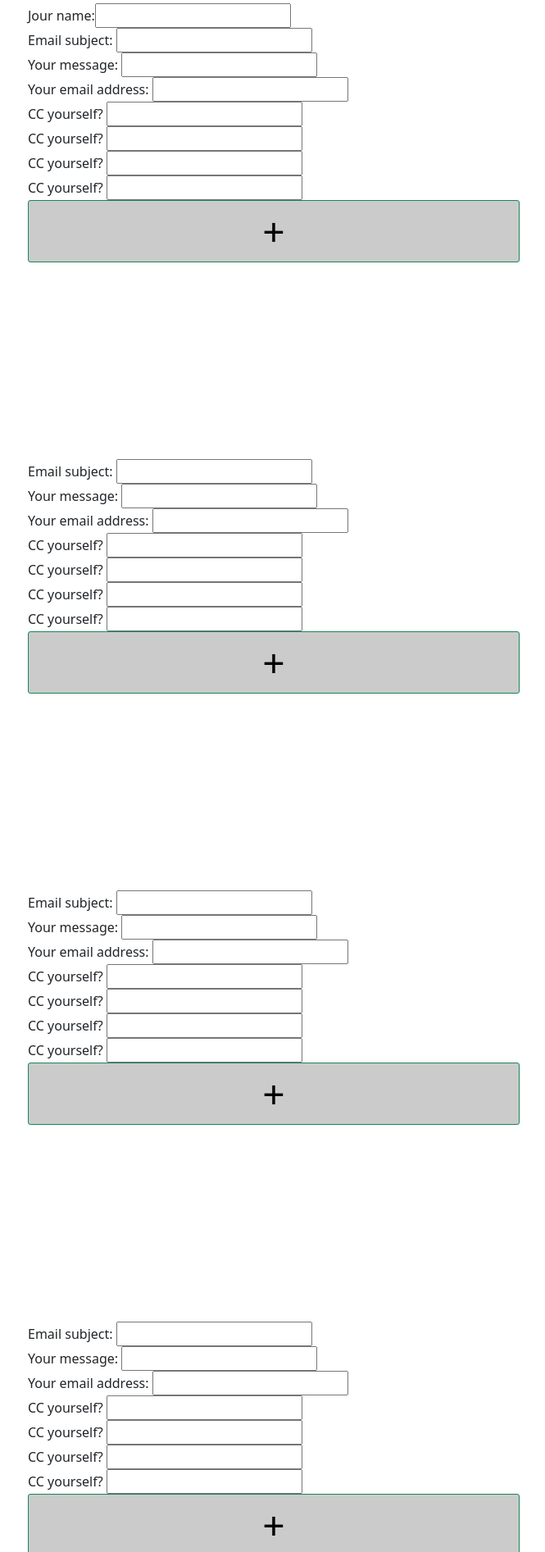
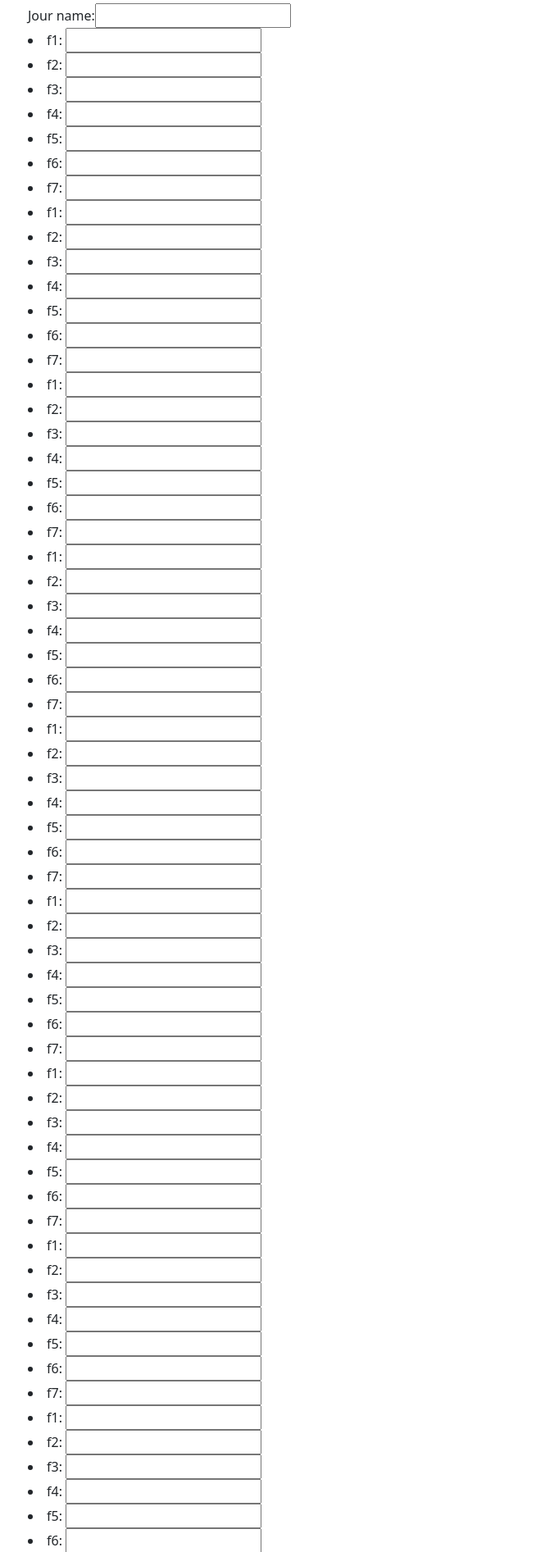
Before and after one commit to Suroga/tahJournal, a Django app: page /tah/calculation1/ in a window 1280 px wide. Shown: the part 116-2009 px from the top of the page at 82% size, without its empty margins (48-713 px from the left). Run offline with Django 3.2, Linux system fonts and the light colour scheme; the visitor is signed in with stand-in values (Sample User, id 1); parts of the project's set-up code (start-up, migrations or seed data) failed here and were passed over; some libraries are stand-ins or nearby versions.

Commit message:
FormSet Complete
Co-authored-by: Илья <F4VOUR1TE@users.noreply.github.com>
Co-authored-by: Artem Nikiforov <artemnikiforovv@users.noreply.github.com>
Co-authored-by: Sergey <Suroga@users.noreply.github.com>

```diff
--- a/journal/journal/templates/tah/calculation1.html
+++ b/journal/journal/templates/tah/calculation1.html
@@ -1,110 +1,42 @@
 {% extends "base.html" %}
 {% block content %}
-<!-- <script type='text/javascript'>
-    function updateElementIndex(el, prefix, ndx) {
-        var id_regex = new RegExp('(' + prefix + '-\\d+)');
-        var replacement = prefix + '-' + ndx;
-        if ($(el).attr("for")) $(el).attr("for", $(el).attr("for").replace(id_regex, replacement));
-        if (el.id) el.id = el.id.replace(id_regex, replacement);
-        if (el.name) el.name = el.name.replace(id_regex, replacement);
-    }
-    function cloneMore(selector, prefix) {
-        var newElement = $(selector).clone(true);
-        var total = $('#id_' + prefix + '-TOTAL_FORMS').val();
-        newElement.find(':input:not([type=button]):not([type=submit]):not([type=reset])').each(function() {
-            var name = $(this).attr('name').replace('-' + (total-1) + '-', '-' + total + '-');
-            var id = 'id_' + name;
-            $(this).attr({'name': name, 'id': id}).val('').removeAttr('checked');
-        });
-        newElement.find('label').each(function() {
-            var forValue = $(this).attr('for');
-            if (forValue) {
-              forValue = forValue.replace('-' + (total-1) + '-', '-' + total + '-');
-              $(this).attr({'for': forValue});
-            }
-        });
-        total++;
-        $('#id_' + prefix + '-TOTAL_FORMS').val(total);
-        $(selector).after(newElement);
-        var conditionRow = $('.form-row:not(:last)');
-        conditionRow.find('.btn.add-form-row')
-        .removeClass('btn-success').addClass('btn-danger')
-        .removeClass('add-form-row').addClass('remove-form-row')
-        .html('<span class="glyphicon glyphicon-minus" aria-hidden="true"></span>');
-        return false;
-    }
-    function deleteForm(prefix, btn) {
-        var total = parseInt($('#id_' + prefix + '-TOTAL_FORMS').val());
-        if (total > 1){
-            btn.closest('.form-row').remove();
-            var forms = $('.form-row');
-            $('#id_' + prefix + '-TOTAL_FORMS').val(forms.length);
-            for (var i=0, formCount=forms.length; i<formCount; i++) {
-                $(forms.get(i)).find(':input').each(function() {
-                    updateElementIndex(this, prefix, i);
-                });
-            }
-        }
-        return false;
-    }
-    $(document).on('click', '.add-form-row', function(e){
-        e.preventDefault();
-        cloneMore('.form-row:last', 'form');
-        return false;
-    });
-    $(document).on('click', '.remove-form-row', function(e){
-        e.preventDefault();
-        deleteForm('form', $(this));
-        return false;
-    });
-</script> -->
-<form action="{% url 'tah:simplepocherk' %}" method="post">
+<script src="https://code.jquery.com/jquery-3.6.0.min.js" integrity="sha256-/xUj+3OJU5yExlq6GSYGSHk7tPXikynS7ogEvDej/m4=" crossorigin="anonymous"></script>
+<form class="form-horizontal" method="POST" action="{% url 'tah:calculation1' %}">
+
     {% csrf_token %}
     {{ form1 }}
 
     {{ form2.management_form }}
-    {% for form in form2 %}
-        {{ form.non_field_errors }}
-        <div class="fieldWrapper">
-            {{ form.f1.errors }}
-            <label for="{{ form.f1.id_for_label }}">Email subject:</label>
-            {{ form.f1 }}
-        </div>
-        <div class="fieldWrapper">
-            {{ form.f2.errors }}
-            <label for="{{ form.f2.id_for_label }}">Your message:</label>
-            {{ form.f2 }}
-        </div>
-        <div class="fieldWrapper">
-            {{ form.f3.errors }}
-            <label for="{{ form.f3.id_for_label }}">Your email address:</label>
-            {{ form.f3 }}
-        </div>
-        <div class="fieldWrapper">
-            {{ form.f4.errors }}
-            <label for="{{ form.f4.id_for_label }}">CC yourself?</label>
-            {{ form.f4 }}
-        </div>
-        <div class="fieldWrapper">
-            {{ form.f5.errors }}
-            <label for="{{ form.f5.id_for_label }}">CC yourself?</label>
-            {{ form.f5 }}
-        </div>
-        <div class="fieldWrapper">
-            {{ form.f6.errors }}
-            <label for="{{ form.f6.id_for_label }}">CC yourself?</label>
-            {{ form.f6 }}
-        </div>
-        <div class="fieldWrapper">
-            {{ form.f7.errors }}
-            <label for="{{ form.f7.id_for_label }}">CC yourself?</label>
-            {{ form.f7 }}
-        </div>
-        <div class="input-group-append">
-            <button class="btn btn-success add-form-row">+</button>
-        </div>
-    {% endfor %}
+    <div id="form_set">
+
+        {% for form in form2.forms %}
+            <div>
+                {{ form.non_field_errors }}
+            </div>
+            <div>
+                {{ form.errors }}
+            </div>
+            <div class='no_error'>
+                {{ form.as_ul }}
+            </div>
+        {% endfor %}
+
+    </div>
+    <input type="button" value="Add More" id="add_more">
+    <div id="empty_form" style="display:none">
+        <table class='no_error'>
+            {{ form2.empty_form }}
+        </table>
+    </div>
     <input type="submit" value="Submit">
+</form>
 
-</form>
+<script>
+    $('#add_more').click(function() {
+        var form_idx = $('#id_form-TOTAL_FORMS').val();
+        $('#form_set').append($('#empty_form').html().replace(/__prefix__/g, form_idx));
+        $('#id_form-TOTAL_FORMS').val(parseInt(form_idx) + 1);
+    });
+</script>
+
 {% endblock content %}
```
